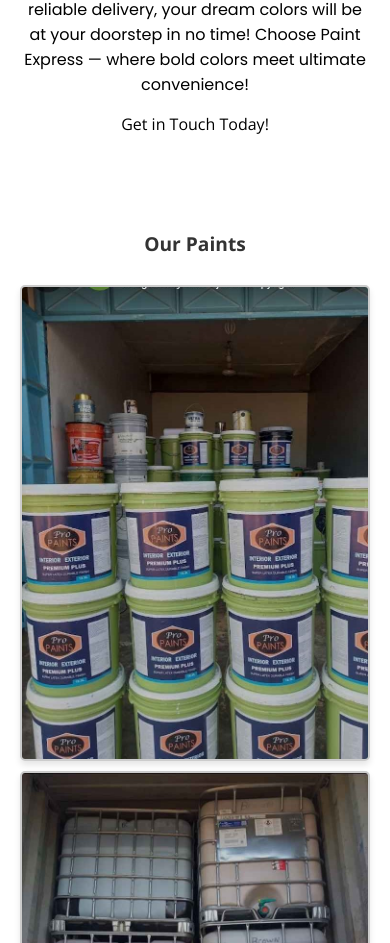
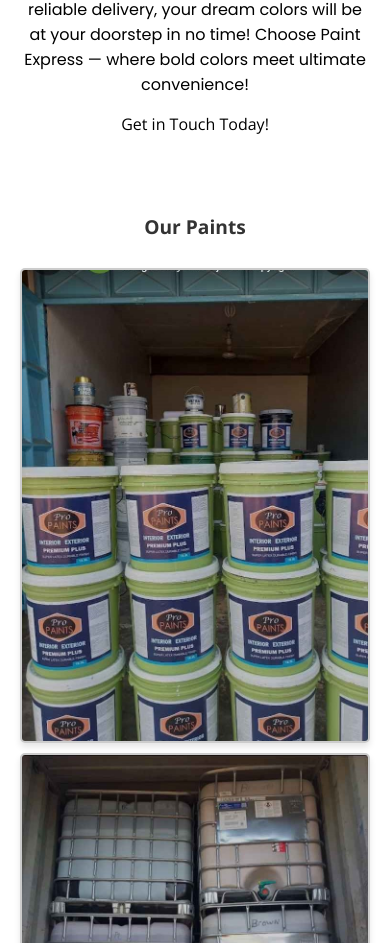
Before and after one commit to Qhojo-Rain/paint-express, a React (Create React App) app in the folder project/: page / in a window 390 px wide. Shown: the part 1276-2219 px from the top of the page. Built offline with nearby package versions, Linux system fonts and the light colour scheme.

Commit message:
test confirmed

```diff
--- a/project/src/App.css
+++ b/project/src/App.css
@@ -191,7 +191,7 @@
 
   .paint-text {
       font-size: 1.6rem;
-      padding-top: 25%;
+      padding-top: 20%;
   }
 
   .paint-img {
```
